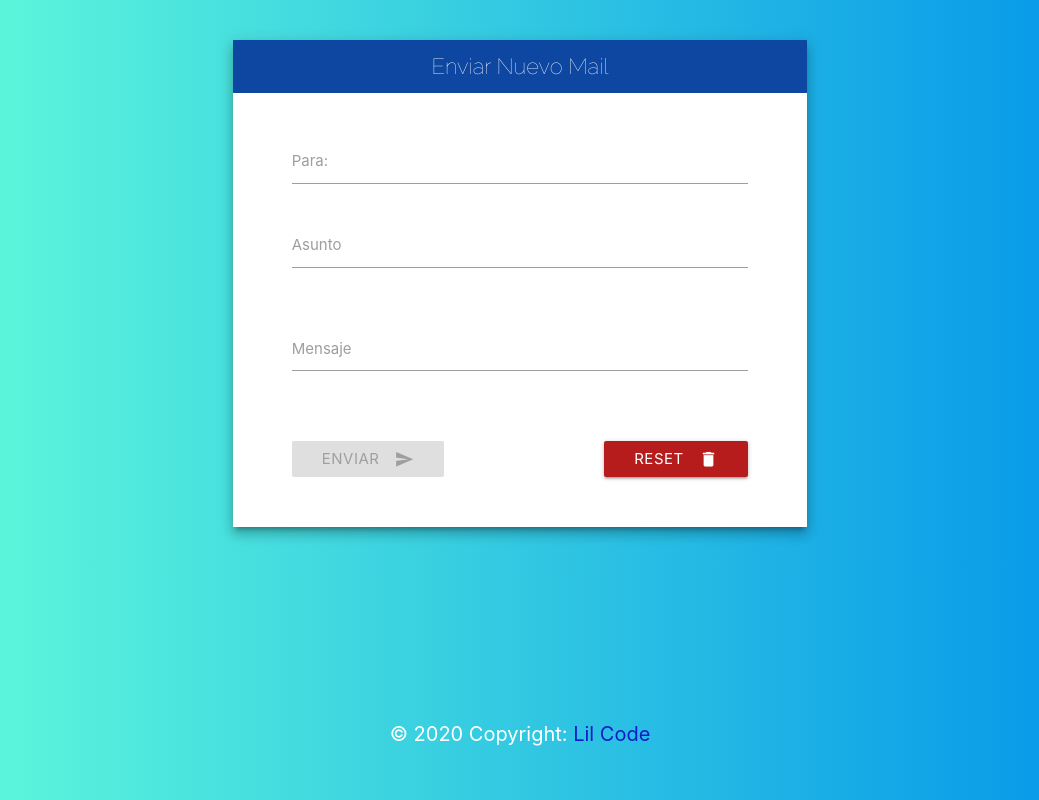
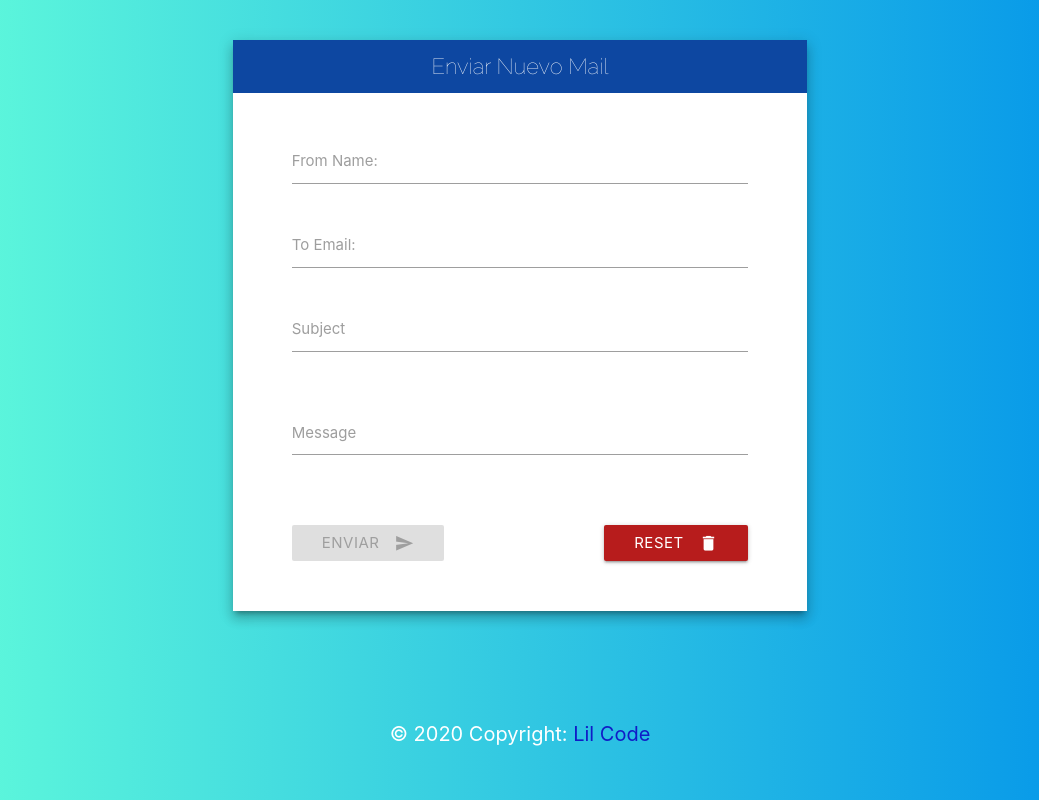
Before and after one commit to lilcode-dev/email-materialize, a plain HTML site: page index.html in a window 1280 px wide. Shown: the whole page, without its empty margins (120-1159 px from the left). Drawn offline with nearby package versions, Linux system fonts and the light colour scheme; no server answers.

Commit message:
Update index.html

```diff
--- a/index.html
+++ b/index.html
@@ -25,18 +25,22 @@
                     <form id="enviar-mail" action="#" class="col s10 offset-s1">
                         <div class="row">
                                 <div class="input-field col s12">
+                                    <input id="from-name" type="text">
+                                    <label for="from-name">From Name:</label>
+                                </div>
+                                <div class="input-field col s12">
                                     <input id="email" type="email">
-                                    <label for="email">Para:</label>
+                                    <label for="email">To Email:</label>
                                 </div>
                                 <div class="input-field col s12">
                                         <input id="asunto" type="text">
-                                        <label for="asunto">Asunto</label>
+                                        <label for="asunto">Subject</label>
                                 </div>
                         </div>
                             <div class="row">
                                 <div class="input-field col s12">
                                 <textarea id="mensaje" class="materialize-textarea"></textarea>
-                                <label for="mensaje">Mensaje</label>
+                                <label for="mensaje">Message</label>
                                 </div>
                             </div>
                             <div class="row" id="loaders">
```
